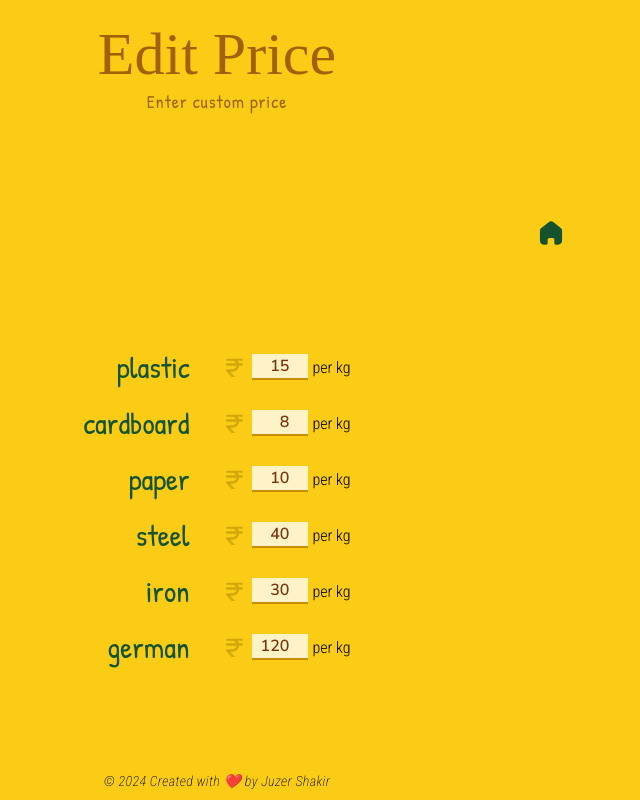
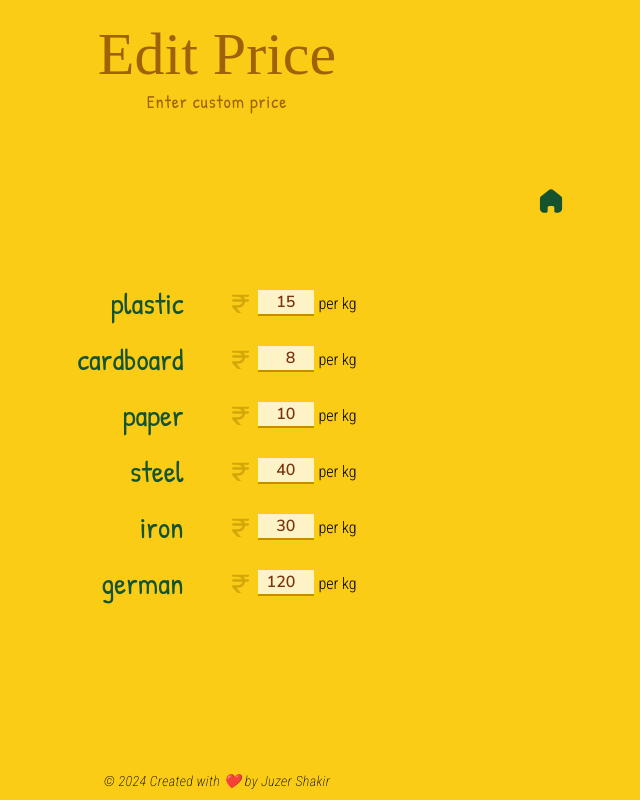
Before and after one commit to JuzerShakir/scrapulator, a React (Vite) app: page /edit in a window 1280 px wide. Shown: the whole page, without its empty margins (423-1063 px from the left). Built offline with nearby package versions, Linux system fonts and the light colour scheme; a web font is replaced by a local one.

Commit message:
update stylings

```diff
--- a/src/components/Edit/ScrapItems.jsx
+++ b/src/components/Edit/ScrapItems.jsx
@@ -29,7 +29,7 @@ export default function ScrapItems({ items, setItems }) {
 		<main>
 			<ul
 				id="scrapItems"
-				className="grow flex flex-col justify-center gap-5 px-6"
+				className="grow flex flex-col justify-center gap-y-5 px-6 mb-24"
 			>
 				{items.map((item) => (
 					<Item
@@ -47,7 +47,7 @@ function Item({ item, onHandleItemEarningPerKg }) {
 	return (
 		<li className="flex justify-end">
 			<form
-				className="flex items-center gap-9"
+				className="flex items-center gap-x-12"
 				onSubmit={(e) => e.preventDefault()}
 			>
 				{/* title */}
```
